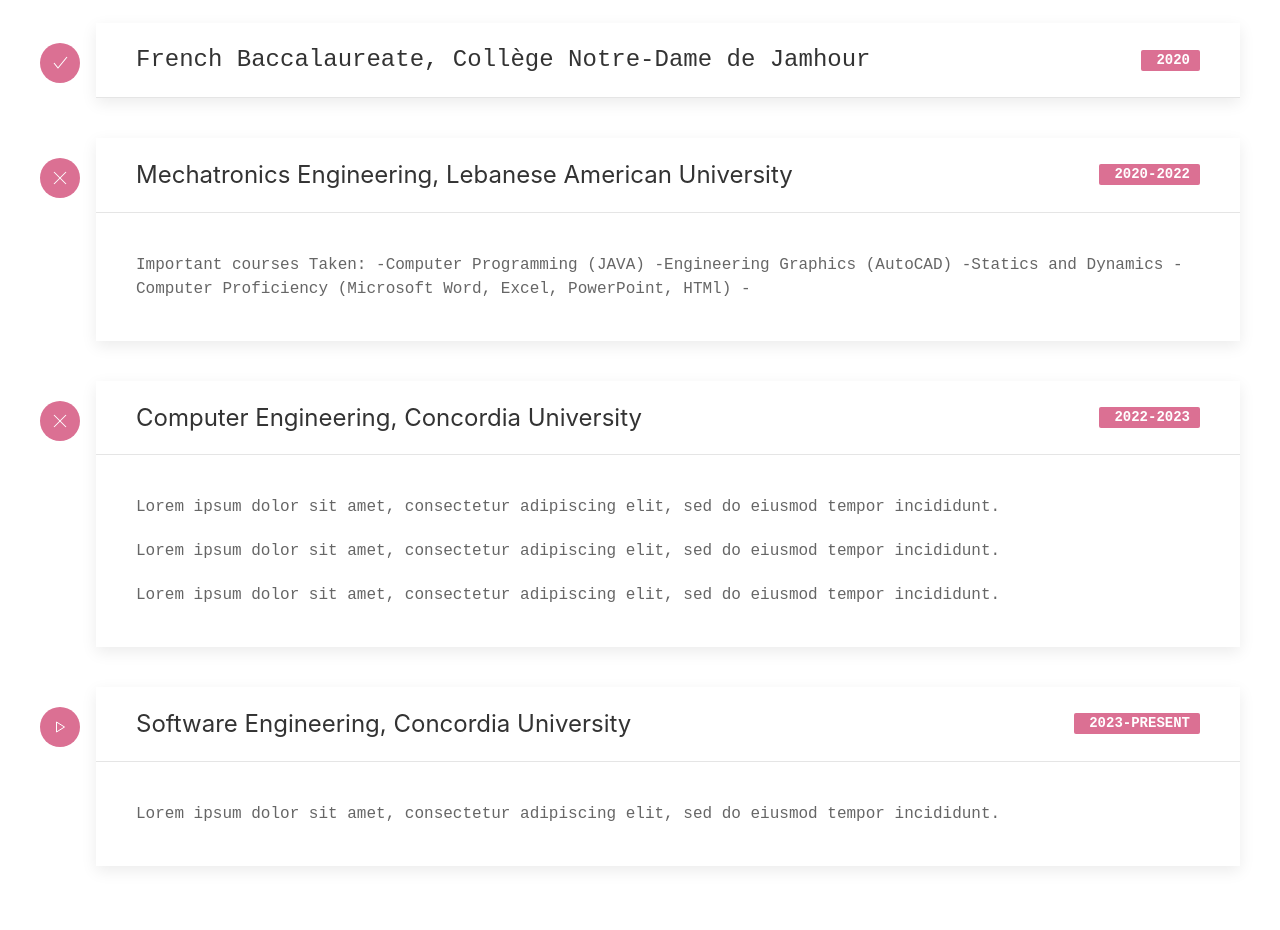
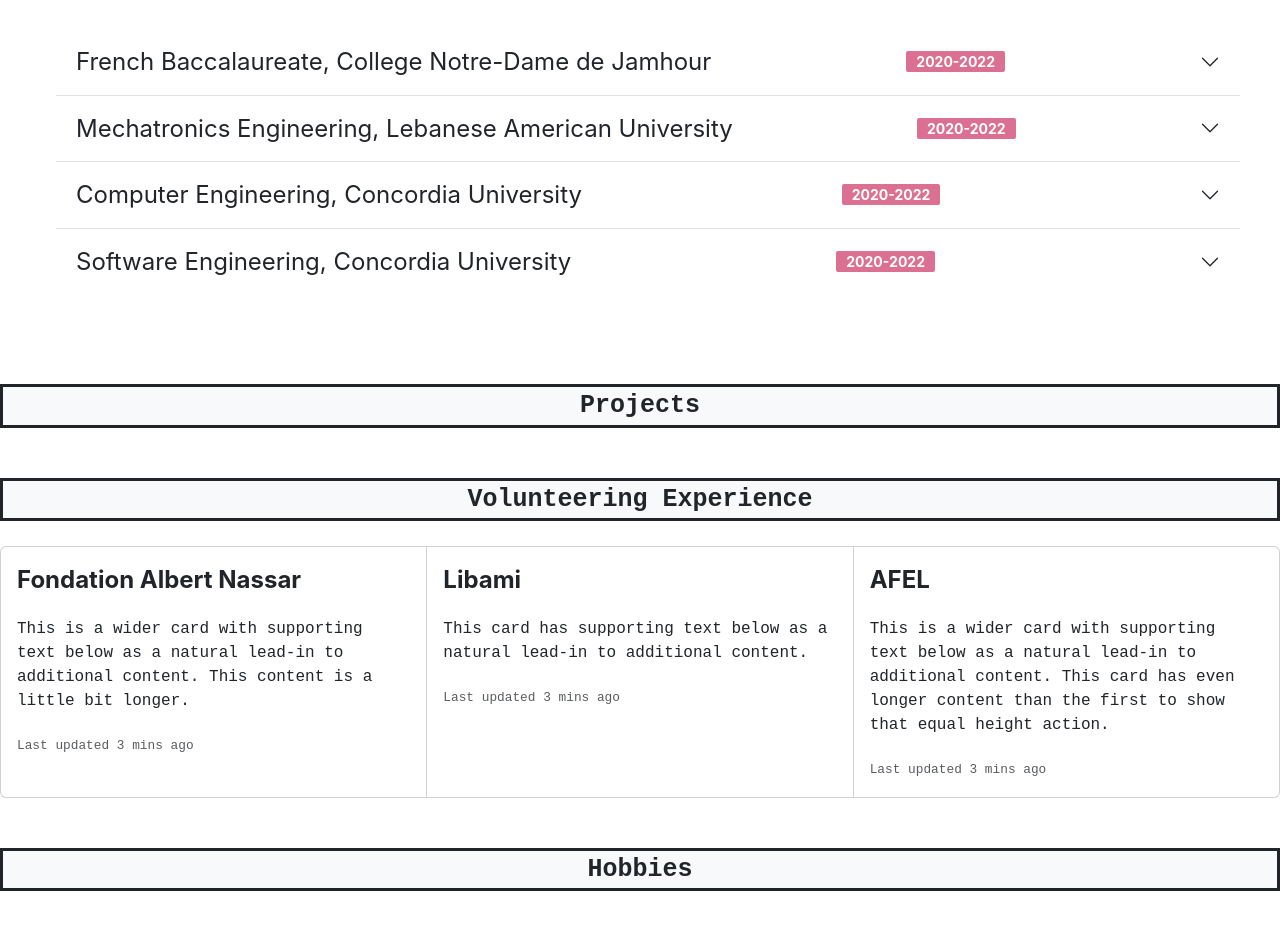
Before and after one commit to christa-ux/MyPortfolioWebsite, a plain HTML site: page index.html in a window 1280 px wide. Shown: the part 1200-2130 px from the top of the page. Drawn offline with nearby package versions, Linux system fonts and the light colour scheme.

Commit message:
Update index.html

```diff
--- a/index.html
+++ b/index.html
@@ -51,6 +51,7 @@
 </div>
 </section>
 <!-- home section end -->
+
 <!-- skills beginning -->
 <section id="skills">
     <div class="text-center bg-light" style=" margin-top:50px; margin-bottom: 25px;">
@@ -59,7 +60,7 @@
     <div class="container">
     <div class="row">
         <div class="col-md-6">
-            <h4 class="text-center"> Technical Skills</h4>
+            <h3 class="text-center"> Technical Skills</h3>
             <h5 class="fs-6">HTML</h5>
             <div class="progress" role="progressbar" aria-label="Default striped example" aria-valuenow="10" aria-valuemin="0" aria-valuemax="100" style="height:8px;">
                 <div class="progress-bar progress-bar-striped" style="width: 80%; background-color: palevioletred;"></div>
@@ -86,7 +87,7 @@
         </div>
         </div>
         <div class="col-md-6">
-            <h4 class="text-center"> Application Skills</h4>
+            <h3 class="text-center"> Applications</h3>
             <h5 class="fs-6">GitHub</h5>
             <div class="progress" role="progressbar" aria-label="Default striped example" aria-valuenow="10" aria-valuemin="0" aria-valuemax="100" style="height:8px;">
                 <div class="progress-bar progress-bar-striped" style="width: 40%; background-color: palevioletred;"></div>
@@ -121,90 +122,83 @@
     <div class="uk-container uk-padding">
         <div class="uk-timeline">
 
-            <!-- French Bac-->
+
+
+<!--LAU-->
 <div class="uk-timeline-item">
-                <div class="uk-timeline-icon">
-                    <span class="uk-badge"><span uk-icon="icon: check"></span></span>
-                </div>
+
 <div class="uk-timeline-content">
-                    <div class="uk-card uk-card-hover uk-card-default uk-margin-medium-bottom uk-overflow-auto">
-                       <div class="uk-card-header">
-                            <div class="uk-grid-small uk-flex-middle" uk-grid>
-                                <h3 class="uk-card-title" style="font-family: monospace;">French Baccalaureate, Collège Notre-Dame de Jamhour</h3>
-                                <span class="uk-label uk-margin-auto-left" style="background-color: palevioletred; font-weight:bold;">2020</span>
-                            </div>
-                        </div>
+<div class="accordion accordion-flush" id="accordionFlushExample">
+
+    <!--French Bac -->
+  <div class="accordion-item">
+    <h2 class="accordion-header" class="uk-grid-small uk-flex-middle uk-grid" id="flush-headingOne">
+      <button class="accordion-button collapsed uk-card-title"  type="button" data-bs-toggle="collapse" data-bs-target="#flush-collapseOne" aria-expanded="false" aria-controls="flush-collapseOne">
+       <!-- <div class="uk-timeline-icon">
+            <span class="uk-badge"><span uk-icon="icon: close"></span></span>
+        </div> -->
+      French Baccalaureate, College Notre-Dame de Jamhour
+
+       <span class="uk-label uk-margin-auto-left" style="background-color: palevioletred; font-weight:bold;">2020-2022</span>
+
+    </button>
+
+    </h2>
+    <div id="flush-collapseOne" class="accordion-collapse collapse" aria-labelledby="flush-headingOne" data-bs-parent="#accordionFlushExample">
+      <div class="accordion-body">
+        <strong>Some Important courses taken</strong> It is shown by default, until the collapse plugin adds the appropriate classes that we use to style each element. These classes control the overall appearance, as well as the showing and hiding via CSS transitions. You can modify any of this with custom CSS or overriding our default variables. It's also worth noting that just about any HTML can go within the <code>.accordion-body</code>, though the transition does limit overflow.
       </div>
   </div>
   </div>
 
   <!--LAU-->
-            <div class="uk-timeline-item">
-                <div class="uk-timeline-icon">
-                    <span class="uk-badge"><span uk-icon="close"></span></span>
-                </div>
-                <div class="uk-timeline-content">
-                    <div class="uk-card uk-card-default uk-card-hover uk-margin-medium-bottom uk-overflow-auto">
-                        <div class="uk-card-header">
-                            <div class="uk-grid-small uk-flex-middle" uk-grid>
-                                <h3 class="uk-card-title">Mechatronics Engineering, Lebanese American University</h3>
+  <div class="accordion-item">
+    <h2 class="accordion-header" class="uk-grid-small uk-flex-middle uk-grid" id="flush-headingTwo">
+      <button class="accordion-button collapsed uk-card-title"  type="button" data-bs-toggle="collapse" data-bs-target="#flush-collapseTwo" aria-expanded="false" aria-controls="flush-collapseTwo">
+       <!-- <div class="uk-timeline-icon">
+            <span class="uk-badge"><span uk-icon="icon: close"></span></span>
+        </div> -->
+       Mechatronics Engineering, Lebanese American University
        <span class="uk-label uk-margin-auto-left" style="background-color: palevioletred; font-weight:bold;">2020-2022</span>
-                            </div>
-                        </div>
-                        <div class="uk-card-body">
-                            <p> Important courses Taken:
-                                -Computer Programming (JAVA)
-                                -Engineering Graphics (AutoCAD)
-                                -Statics and Dynamics
-                                -Computer Proficiency (Microsoft Word, Excel, PowerPoint, HTMl)
-                                -
-                            </p>
-                        </div>
+
+    </button>
+
+    </h2>
+    <div id="flush-collapseTwo" class="accordion-collapse collapse" aria-labelledby="flush-headingTwo" data-bs-parent="#accordionFlushExample">
+      <div class="accordion-body">
+        <strong>Some Important courses taken</strong> It is shown by default, until the collapse plugin adds the appropriate classes that we use to style each element. These classes control the overall appearance, as well as the showing and hiding via CSS transitions. You can modify any of this with custom CSS or overriding our default variables. It's also worth noting that just about any HTML can go within the <code>.accordion-body</code>, though the transition does limit overflow.
       </div>
   </div>
   </div>
 
   <!--COEN-->
-            <div class="uk-timeline-item">
-                <div class="uk-timeline-icon">
-                    <span class="uk-badge"><span uk-icon="close"></span></span>
-                </div>
-                <div class="uk-timeline-content">
-                    <div class="uk-card uk-card-hover uk-card-default uk-margin-medium-bottom uk-overflow-auto">
-                        <div class="uk-card-header">
-                            <div class="uk-grid-small uk-flex-middle" uk-grid>
-                                <h3 class="uk-card-title">Computer Engineering, Concordia University</h3>
-                                <span class="uk-label uk-margin-auto-left" style="background-color: palevioletred; font-weight:bold;">2022-2023</span>
-                            </div>
-                        </div>
-                        <div class="uk-card-body">
-                            <p>Lorem ipsum dolor sit amet, consectetur adipiscing elit, sed do eiusmod tempor incididunt.
-                            </p>
-                            <p>Lorem ipsum dolor sit amet, consectetur adipiscing elit, sed do eiusmod tempor incididunt.
-                            </p>
-                            <p>Lorem ipsum dolor sit amet, consectetur adipiscing elit, sed do eiusmod tempor incididunt.
-                            </p>
-                        </div>
+  <div class="accordion-item">
+    <h2 class="accordion-header" class="uk-grid-small uk-flex-middle uk-grid" id="flush-headingThree">
+      <button class="accordion-button collapsed uk-card-title"  type="button" data-bs-toggle="collapse" data-bs-target="#flush-collapseThree" aria-expanded="false" aria-controls="flush-collapseThree">
+       Computer Engineering, Concordia University
+       <span class="uk-label uk-margin-auto-left" style="background-color: palevioletred; font-weight:bold;">2020-2022</span>
+    </button>
+
+    </h2>
+    <div id="flush-collapseThree" class="accordion-collapse collapse" aria-labelledby="flush-headingThree" data-bs-parent="#accordionFlushExample">
+      <div class="accordion-body">
+        <strong>Some Important courses taken</strong> It is shown by default, until the collapse plugin adds the appropriate classes that we use to style each element. These classes control the overall appearance, as well as the showing and hiding via CSS transitions. You can modify any of this with custom CSS or overriding our default variables. It's also worth noting that just about any HTML can go within the <code>.accordion-body</code>, though the transition does limit overflow.
       </div>
   </div>
   </div>
 
   <!--SOEN-->
-            <div class="uk-timeline-item">
-                <div class="uk-timeline-icon">
-                    <span class="uk-badge"><span uk-icon="play"></span></span>
-                </div>
-                <div class="uk-timeline-content">
-                    <div class="uk-card uk-card-hover uk-card-default uk-margin-medium-bottom uk-overflow-auto">
-                        <div class="uk-card-header">
-                            <div class="uk-grid-small uk-flex-middle" uk-grid>
-                                <h3 class="uk-card-title">Software Engineering, Concordia University</h3>
-                                <span class="uk-label uk-margin-auto-left" style="background-color: palevioletred; font-weight:bold;">2023-Present</span>
-                            </div>
-                        </div>
-                        <div class="uk-card-body">
-                            <p>Lorem ipsum dolor sit amet, consectetur adipiscing elit, sed do eiusmod tempor incididunt.
-                            </p>
+  <div class="accordion-item">
+    <h2 class="accordion-header" class="uk-grid-small uk-flex-middle uk-grid" id="flush-headingFour">
+      <button class="accordion-button collapsed uk-card-title"  type="button" data-bs-toggle="collapse" data-bs-target="#flush-collapseFour" aria-expanded="false" aria-controls="flush-collapseFour">
+      Software Engineering, Concordia University
+       <span class="uk-label uk-margin-auto-left" style="background-color: palevioletred; font-weight:bold;">2020-2022</span>
+    </button>
+
+    </h2>
+    <div id="flush-collapseFour" class="accordion-collapse collapse" aria-labelledby="flush-headingFour" data-bs-parent="#accordionFlushExample">
+      <div class="accordion-body">
+        <strong>Some Important courses taken</strong> It is shown by default, until the collapse plugin adds the appropriate classes that we use to style each element. These classes control the overall appearance, as well as the showing and hiding via CSS transitions. You can modify any of this with custom CSS or overriding our default variables. It's also worth noting that just about any HTML can go within the <code>.accordion-body</code>, though the transition does limit overflow.
       </div>
   </div>
   </div>
@@ -212,7 +206,60 @@
 </div>
 </div>
 
+
+
 </section>
+
+<!--projects section beginning-->
+<section id="Projects">
+    <div class="text-center bg-light" style=" margin-top:50px; margin-bottom: 25px;">
+        <span class="border border-3 border-dark" style="font-weight: bold; display: block; font-size: 25px;">Projects</span>
+    </div>
+    </section>
+
+<!--projects section end-->
+
+<!--Volunteering section beginning-->
+    <section id="Volunteering">
+        <div class="text-center bg-light" style=" margin-top:50px; margin-bottom: 25px;">
+            <span class="border border-3 border-dark" style="font-weight: bold; display: block; font-size: 25px;">Volunteering Experience</span>
+        </div>
+        <div class="card-group">
+            <div class="card">
+
+              <div class="card-body">
+                <h3 class="card-title"><strong>Fondation Albert Nassar</strong></h3>
+                <p class="card-text">This is a wider card with supporting text below as a natural lead-in to additional content. This content is a little bit longer.</p>
+                <p class="card-text"><small class="text-muted">Last updated 3 mins ago</small></p>
+              </div>
+            </div>
+            <div class="card">
+
+              <div class="card-body">
+                <h3 class="card-title"><strong>Libami</strong></h3>
+                <p class="card-text">This card has supporting text below as a natural lead-in to additional content.</p>
+                <p class="card-text"><small class="text-muted">Last updated 3 mins ago</small></p>
+              </div>
+            </div>
+            <div class="card">
+
+              <div class="card-body">
+                <h3 class="card-title"><strong>AFEL</strong></h3>
+                <p class="card-text">This is a wider card with supporting text below as a natural lead-in to additional content. This card has even longer content than the first to show that equal height action.</p>
+                <p class="card-text"><small class="text-muted">Last updated 3 mins ago</small></p>
+              </div>
+            </div>
+          </div>
+        </section>
+<!--Volunteering section ends-->
+
+<!--hobbies section beginning-->
+
+<section id="Hobbies">
+    <div class="text-center bg-light" style=" margin-top:50px; margin-bottom: 25px;">
+        <span class="border border-3 border-dark" style="font-weight: bold; display: block; font-size: 25px;">Hobbies</span>
+    </div>
+<!--Hobbies section ends-->
 <script src="js/main.js"></script>
 <script src="https://cdn.jsdelivr.net/npm/bootstrap@5.3.0-alpha3/dist/js/bootstrap.bundle.min.js" integrity="sha384-ENjdO4Dr2bkBIFxQpeoTz1HIcje39Wm4jDKdf19U8gI4ddQ3GYNS7NTKfAdVQSZe" crossorigin="anonymous"></script>
 <script src="https://cdn.jsdelivr.net/npm/uikit@3.16.19/dist/js/uikit.min.js"></script>
```
Lines whose indentation alone changed are shown as unchanged.
